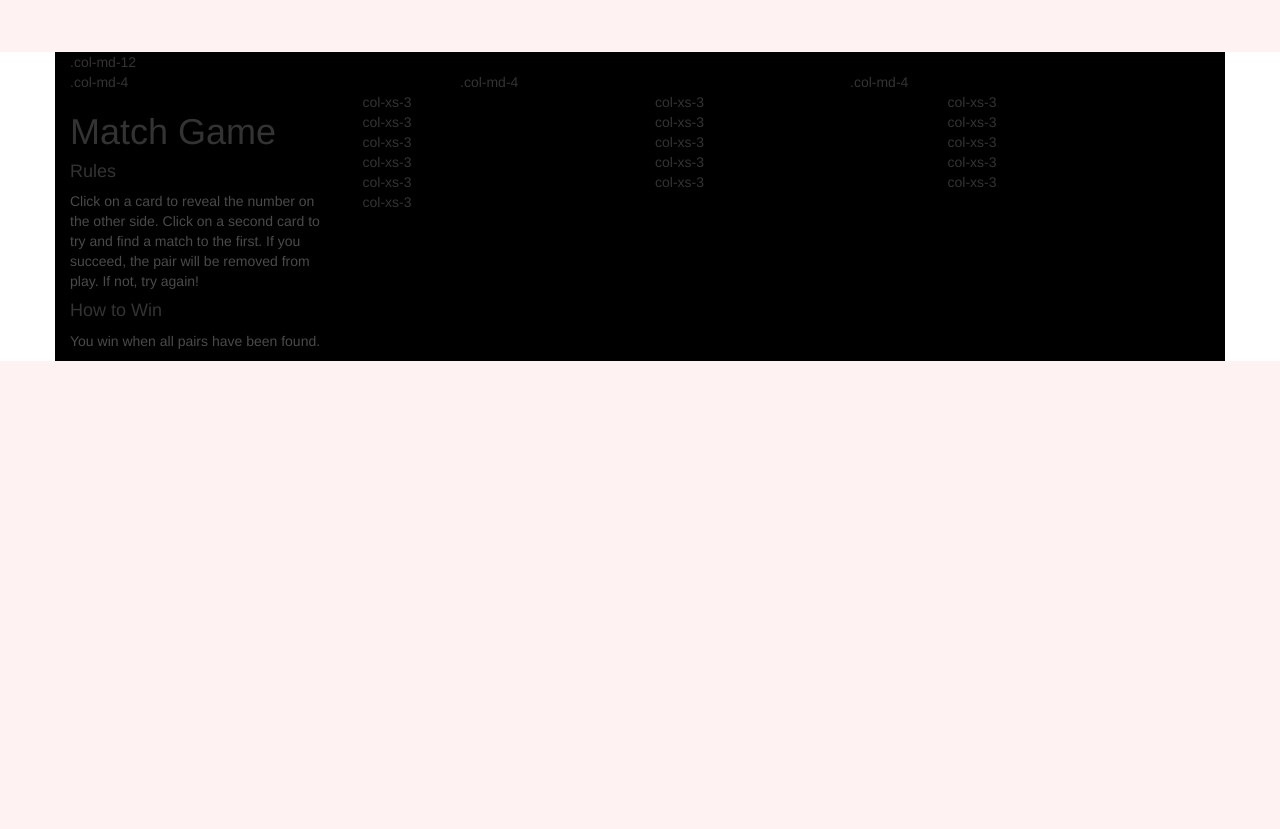
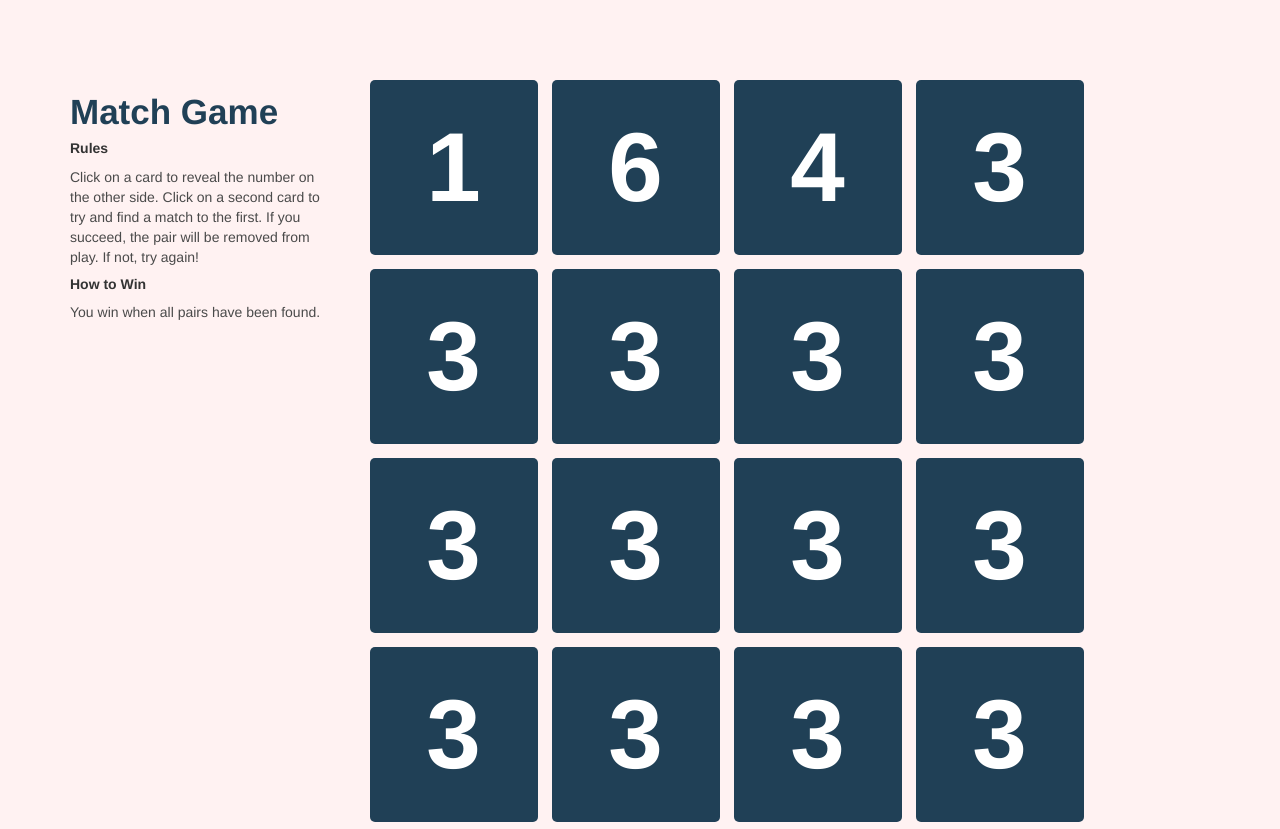
Before and after one commit to MelisandeF/match, a plain HTML site: page project/index.html in a window 1280 px wide. Before the commit the page ends 800 px from the top, so only its background shows below. Drawn offline with nearby package versions, Linux system fonts and the light colour scheme.

Commit message:
everything good without js and jquery

```diff
--- a/project/index.html
+++ b/project/index.html
@@ -1,43 +1,44 @@
 <!DOCTYPE html>
 <html>
 <head>
-  <title>Match Game</title>
+<title>Match Game</title>
+  <link rel="icon" href="favicon.png" type="image/x-icon">
+  <link href="https://fonts.googleapis.com/css?family=Work+Sans:400,700,900" rel="stylesheet">
+  <link rel="stylesheet" type="text/css" href="./resources/css/reset.css">
+  <link href="https://maxcdn.bootstrapcdn.com/bootstrap/3.3.7/css/bootstrap.min.css" rel="stylesheet"
+        integrity="sha384-BVYiiSIFeK1dGmJRAkycuHAHRg32OmUcww7on3RYdg4Va+PmSTsz/K68vbdEjh4u" crossorigin="anonymous">
   <link rel="stylesheet" type="text/css" href="./resources/css/style.css">
-  <link rel="stylesheet" type="text/css" href="./resources/css/reset.css">
-  <link href="https://maxcdn.bootstrapcdn.com/bootstrap/3.3.7/css/bootstrap.min.css" rel="stylesheet" integrity="sha384-BVYiiSIFeK1dGmJRAkycuHAHRg32OmUcww7on3RYdg4Va+PmSTsz/K68vbdEjh4u" crossorigin="anonymous">
 </head>
 <body>
+  <!-- Bootstrap trainning stop to task 21-->
 
 <div class="container">
 <div class="row">
-  <div class="col-md-12">.col-md-12</div>
-  <div class="col-md-4">.col-md-4</div>
-  <div class="col-md-4">.col-md-4</div>
-  <div class="col-md-4">.col-md-4</div>
-  <div id="game" class="col-md-3">
+  <div  class="col-md-3 col-xs-12">
   <h1>Match Game</h1>
   <h4>Rules</h4>
   <p>Click on a card to reveal the number on the other side. Click on a second card to try and find a match to the first. If you succeed, the pair will be removed from play. If not, try again!</p>
   <h4>How to Win</h4>
   <p>You win when all pairs have been found.</p>
 </div>
-     <div class="col-xs-3 card">col-xs-3</div>
-     <div class="col-xs-3 card">col-xs-3</div>
-     <div class="col-xs-3 card">col-xs-3</div>
-     <div class="col-xs-3 card">col-xs-3</div>
-     <div class="col-xs-3 card">col-xs-3</div>
-     <div class="col-xs-3 card">col-xs-3</div>
-     <div class="col-xs-3 card">col-xs-3</div>
-     <div class="col-xs-3 card">col-xs-3</div>
-     <div class="col-xs-3 card">col-xs-3</div>
-     <div class="col-xs-3 card">col-xs-3</div>
-     <div class="col-xs-3 card">col-xs-3</div>
-     <div class="col-xs-3 card">col-xs-3</div>
-     <div class="col-xs-3 card">col-xs-3</div>
-     <div class="col-xs-3 card">col-xs-3</div>
-     <div class="col-xs-3 card">col-xs-3</div>
-     <div class="col-xs-3 card">col-xs-3</div>
-
+<div id="game" class="col-md-9 col-xs-12">
+     <div class="col-xs-3 card">1</div>
+     <div class="col-xs-3 card">6</div>
+     <div class="col-xs-3 card">4</div>
+     <div class="col-xs-3 card">3</div>
+     <div class="col-xs-3 card">3</div>
+     <div class="col-xs-3 card">3</div>
+     <div class="col-xs-3 card">3</div>
+     <div class="col-xs-3 card">3</div>
+     <div class="col-xs-3 card">3</div>
+     <div class="col-xs-3 card">3</div>
+     <div class="col-xs-3 card">3</div>
+     <div class="col-xs-3 card">3</div>
+     <div class="col-xs-3 card">3</div>
+     <div class="col-xs-3 card">3</div>
+     <div class="col-xs-3 card">3</div>
+     <div class="col-xs-3 card">3</div>
+</div>
 
 </div>
 </div>
--- a/project/resources/css/style.css
+++ b/project/resources/css/style.css
@@ -18,8 +18,6 @@ body{
 
 .container{
   margin-top: 5.2rem;
-  width: 100%;
-  background-color: black;
 }
 
 /* description section*/
@@ -38,3 +36,23 @@ h4{
 p{
   color: rgb(74, 74, 74);
 }
+
+/*Cards section*/
+
+.card{
+  display: flex;
+  height: 12.5rem;
+  width: 12rem;
+  background-color: rgb(32, 64, 86);
+  margin: 0.5rem;
+  border-radius: 5px;
+  justify-content: center;
+  align-items: center;
+  font-size: 7rem;
+  font-weight: 900;
+  color: rgb(255, 255, 255);
+}
+
+.card:hover{
+  cursor:none;
+}
```
